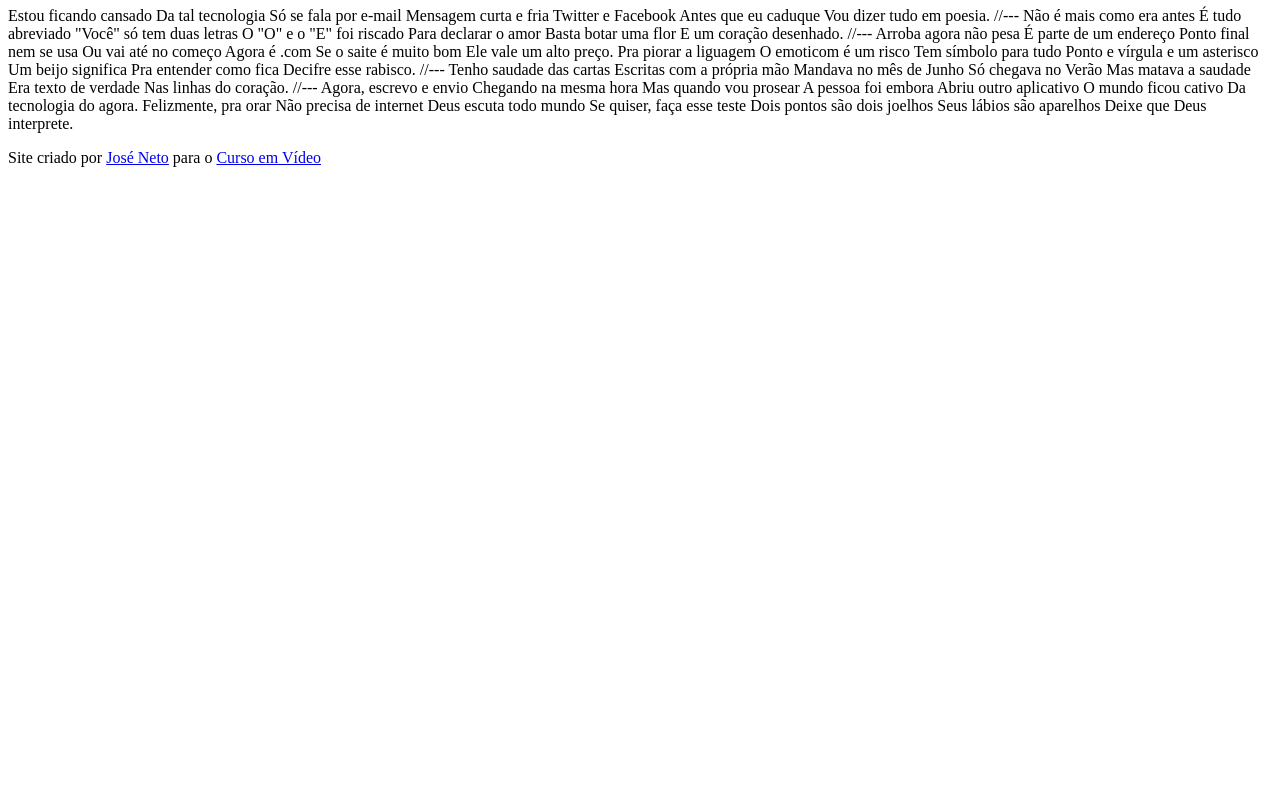
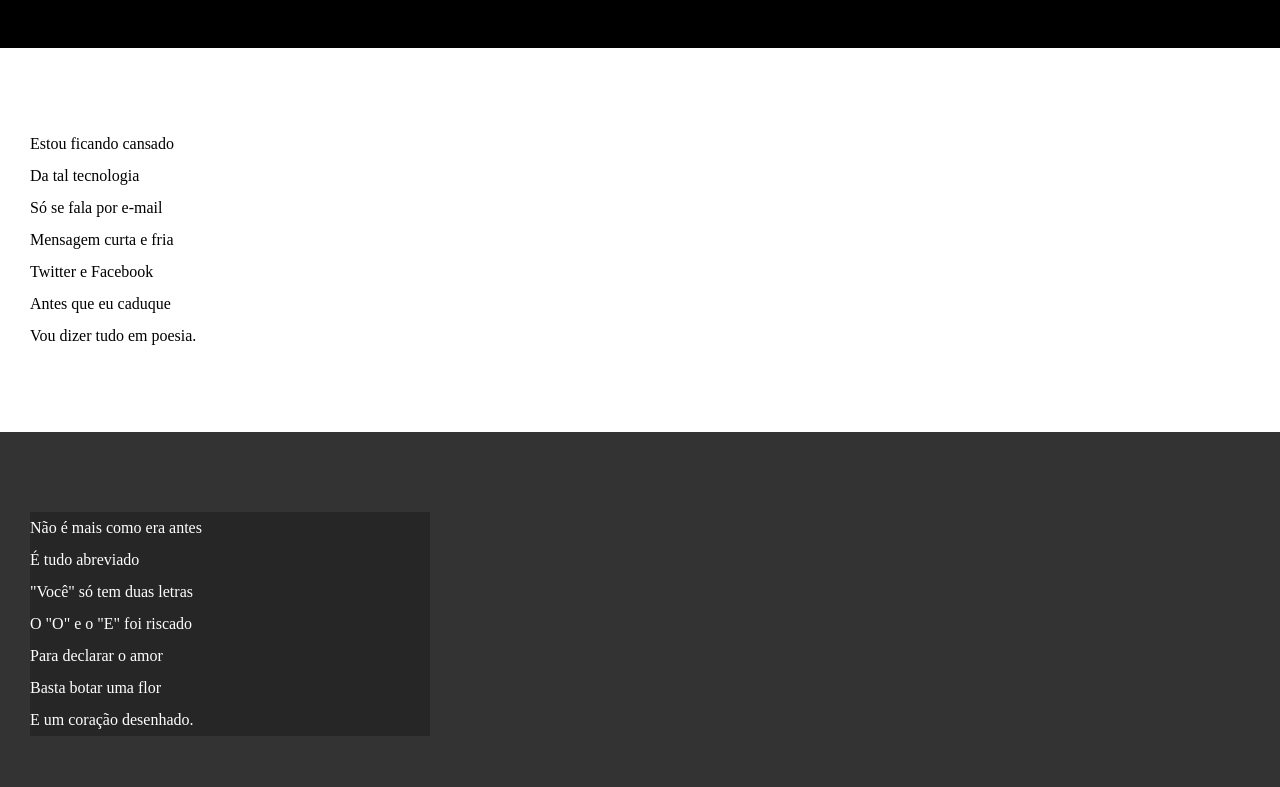
Before and after one commit to joseeneto19/html-css, a plain HTML site: page desafios/d012/index.html in a window 1280 px wide. Shown: the part 107-894 px from the top of the page. Before the commit the page ends 800 px from the top, so only its background shows below. Drawn offline with Linux system fonts and the light colour scheme.

Commit message:
atualizei o css

```diff
--- /dev/null
+++ b/desafios/d012/estilo/style.css
@@ -0,0 +1,66 @@
+@charset "UTF-8";
+
+* {
+    margin: 0px;
+    padding: 0px;
+}
+
+html, body {
+    min-height: 100vh;
+    background-color: darkgray;
+}
+
+header{
+    background-color: black;
+    color: white;
+    text-align: center;
+}
+
+
+header > h1 {
+    padding-top: 50px;
+    font-variant: small-caps;
+}
+
+header > p{
+    padding-bottom: 50px;
+}
+
+header a, footer a {
+    color: white;
+    text-decoration: none;
+    font-weight: bolder;
+}
+
+header a:hover, footer a:hover {
+    text-decoration: underline;
+}
+
+section {
+    padding-top: 10vh;
+    padding-bottom: 10vh;
+    line-height: 2em;
+    padding-left: 30px;
+}
+
+section.normal {
+    background-color: white;
+    color: black;
+}
+
+section.imagem{
+    background-color: rgb(51, 51, 51);
+    color: white;
+}
+
+section.imagem > p{
+    width: 400px;
+    background-color: rgba(0, 0, 0, 0.253);
+}
+
+footer {
+    background-color: black;
+    color: white;
+    text-align: center;
+    padding: 10px;
+}
--- a/desafios/d012/index.html
+++ b/desafios/d012/index.html
@@ -4,78 +4,95 @@
     <meta charset="UTF-8">
     <meta name="viewport" content="width=device-width, initial-scale=1.0">
     <title>Cordel Moderno</title>
+    <link rel="stylesheet" href="estilo/style.css">
 </head>
 <body>
     <header>
-        <h1>Cordel Moderno</h1>
-        <p>
-            Por <a href="https://www.recantodasletras.com.br/poesias/3186743" target="_blank">Milton Duarte</a>
-        </p>
+        <h1>
+            Cordel Moderno
+        </h1>
+        <p>Por <a href="https://www.recantodasletras.com.br/poesias/3186743" target="_blank">Milton Duarte</a></p>
     </header>
 
-    Estou ficando cansado
-    Da tal tecnologia
-    Só se fala por e-mail
-    Mensagem curta e fria
-    Twitter e Facebook
-    Antes que eu caduque
-    Vou dizer tudo em poesia.
+    <section class="normal">
+        <p>
+            Estou ficando cansado <br>
+            Da tal tecnologia <br>
+            Só se fala por e-mail <br>
+            Mensagem curta e fria <br>
+            Twitter e Facebook <br>
+            Antes que eu caduque <br>
+            Vou dizer tudo em poesia.
+        </p>
+    </section>
 
-    //---
+    <section class="imagem">
+        <p>
+            Não é mais como era antes <br>
+            É tudo abreviado <br>
+            "Você" só tem duas letras <br>
+            O "O" e o "E" foi riscado <br>
+            Para declarar o amor <br>
+            Basta botar uma flor <br>
+            E um coração desenhado.
+        </p>
+    </section>
 
-    Não é mais como era antes
-    É tudo abreviado
-    "Você" só tem duas letras
-    O "O" e o "E" foi riscado
-    Para declarar o amor
-    Basta botar uma flor
-    E um coração desenhado.
+    <section class="normal">
+        <p>
+            Arroba agora não pesa <br>
+            É parte de um endereço <br>
+            Ponto final nem se usa <br>
+            Ou vai até no começo <br>
+            Agora é .com <br>
+            Se o saite é muito bom <br>
+            Ele vale um alto preço.
+        </p>
 
-    //---
+        <p>
+            Pra piorar a liguagem <br>
+            O emoticom é um risco <br>
+            Tem símbolo para tudo <br>
+            Ponto e vírgula e um asterisco <br>
+            Um beijo significa <br>
+            Pra entender como fica <br>
+            Decifre esse rabisco. <br>
+        </p>
+    </section>
 
-    Arroba agora não pesa
-    É parte de um endereço
-    Ponto final nem se usa
-    Ou vai até no começo
-    Agora é .com
-    Se o saite é muito bom
-    Ele vale um alto preço.
+    <section class="imagem">
+        <p>
+            Tenho saudade das cartas <br>
+            Escritas com a própria mão <br>
+            Mandava no mês de Junho <br>
+            Só chegava no Verão <br>
+            Mas matava a saudade <br>
+            Era texto de verdade <br>
+            Nas linhas do coração.
+        </p>
+    </section>
 
-    Pra piorar a liguagem
-    O emoticom é um risco
-    Tem símbolo para tudo
-    Ponto e vírgula e um asterisco
-    Um beijo significa
-    Pra entender como fica
-    Decifre esse rabisco.
+    <section class="normal">
+        <p>
+            Agora, escrevo e envio <br>
+            Chegando na mesma hora <br>
+            Mas quando vou prosear <br>
+            A pessoa foi embora <br>
+            Abriu outro aplicativo <br>
+            O mundo ficou cativo <br>
+            Da tecnologia do agora.
+        </p>
 
-    //---
-
-    Tenho saudade das cartas
-    Escritas com a própria mão
-    Mandava no mês de Junho
-    Só chegava no Verão
-    Mas matava a saudade
-    Era texto de verdade
-    Nas linhas do coração.
-
-    //---
-
-    Agora, escrevo e envio
-    Chegando na mesma hora
-    Mas quando vou prosear
-    A pessoa foi embora
-    Abriu outro aplicativo
-    O mundo ficou cativo
-    Da tecnologia do agora.
-
-    Felizmente, pra orar
-    Não precisa de internet
-    Deus escuta todo mundo
-    Se quiser, faça esse teste
-    Dois pontos são dois joelhos
-    Seus lábios são aparelhos
-    Deixe que Deus interprete.
+        <p>
+            Felizmente, pra orar <br>
+            Não precisa de internet <br>
+            Deus escuta todo mundo <br>
+            Se quiser, faça esse teste <br>
+            Dois pontos são dois joelhos <br>
+            Seus lábios são aparelhos <br>
+            Deixe que Deus interprete.
+        </p>
+    </section>
 
     <footer>
         <p>Site criado por <a href="https://github.com/joseeneto19" target="_blank">José Neto</a> para o <a href="https://cursoemvideo.com" target="_blank">Curso em Vídeo</a></p>
```
